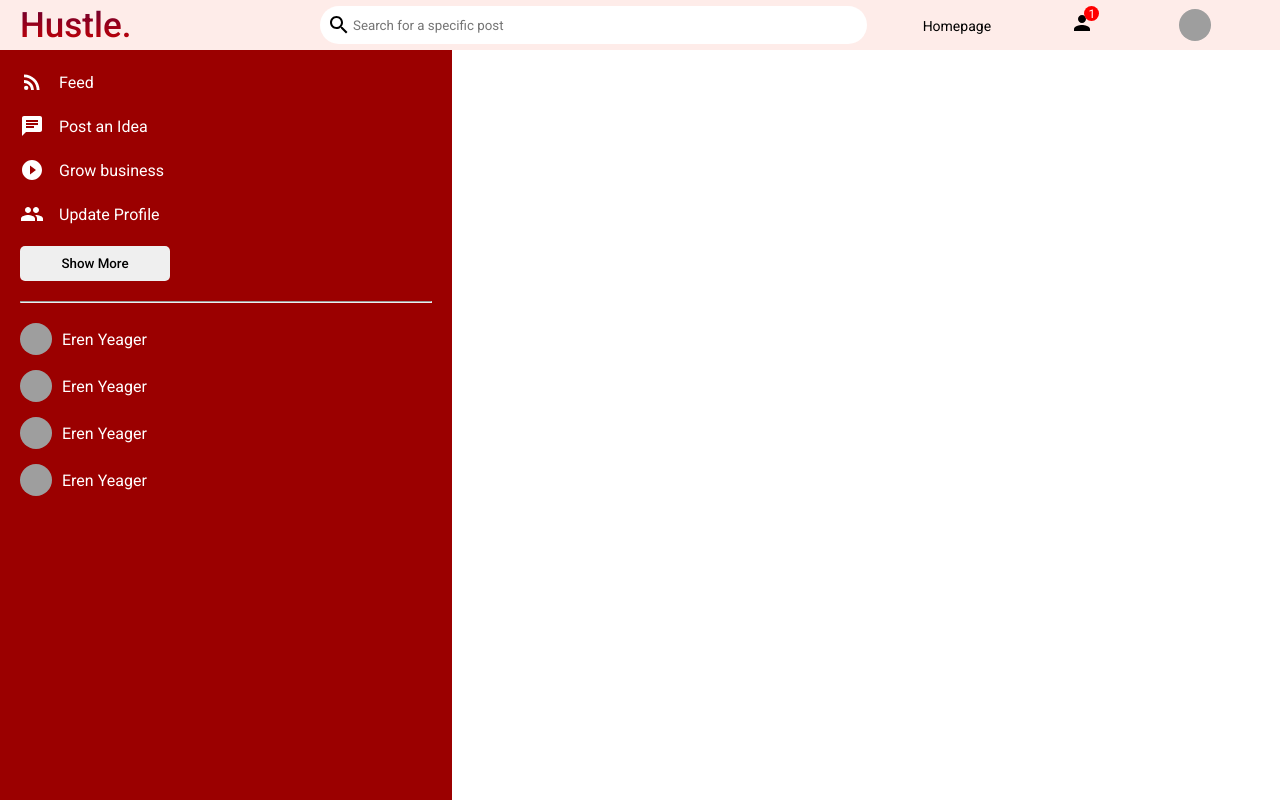
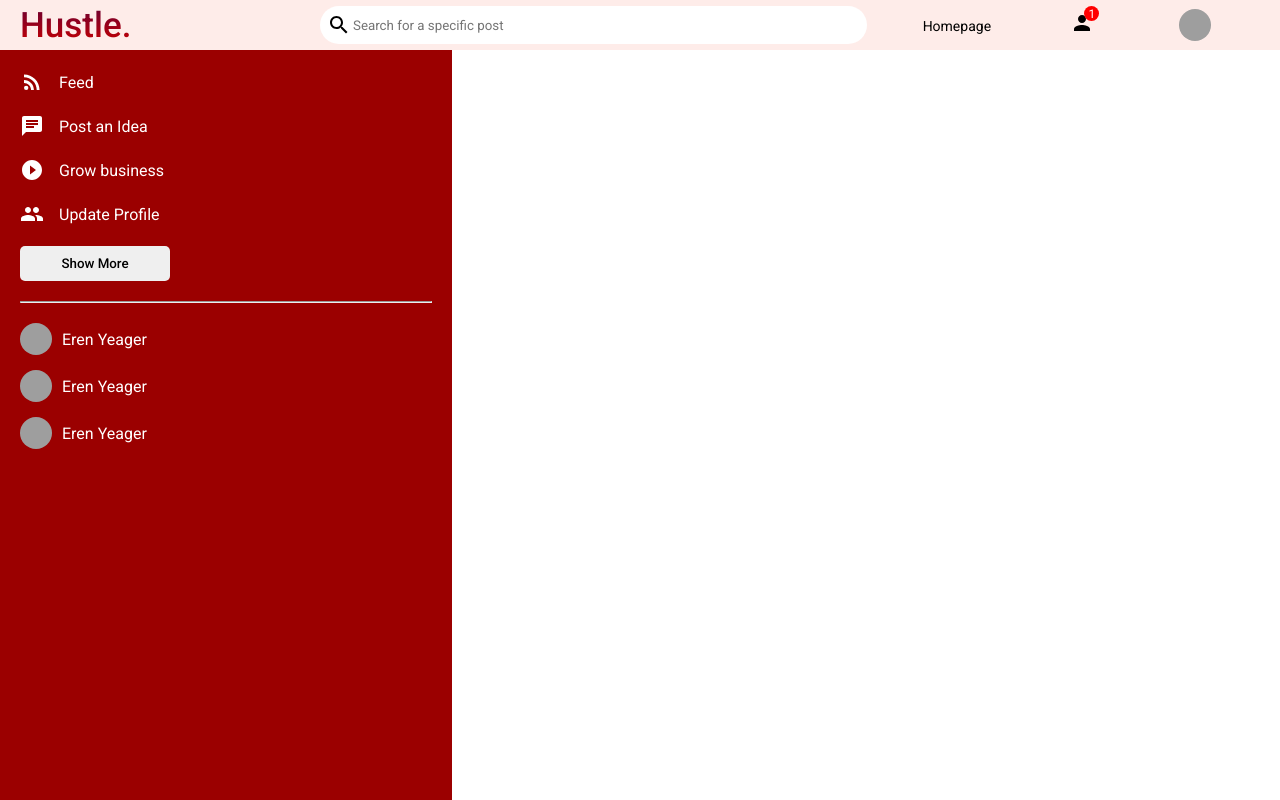
Before and after one commit to API-Fest-Team-77/hustle-API-Fest-2022, a React (Create React App) app: page / in a window 1280 px wide. Built offline with nearby package versions, Linux system fonts and the light colour scheme; grey boxes are pictures that could not be loaded; a web font is replaced by a local one.

Commit message:
sidebar created

```diff
--- a/src/components/sidebar/Sidebar.jsx
+++ b/src/components/sidebar/Sidebar.jsx
@@ -47,13 +47,6 @@ export default function Sidebar() {
 						/>
 						<span className="sidebarFriendName">Eren Yeager</span>
 					</li>
-					<li className="sidebarFriend">
-						<img
-							className="sidebarFriendImg"
-							src=" https://encrypted-tbn0.gstatic.com/images?q=tbn:ANd9GcTFHZsc3xwRGK_buY_o47OogoecMLL8W_dfjw&usqp=CAU"
-						/>
-						<span className="sidebarFriendName">Eren Yeager</span>
-					</li>
 				</ul>
 			</div>
 		</div>
```
